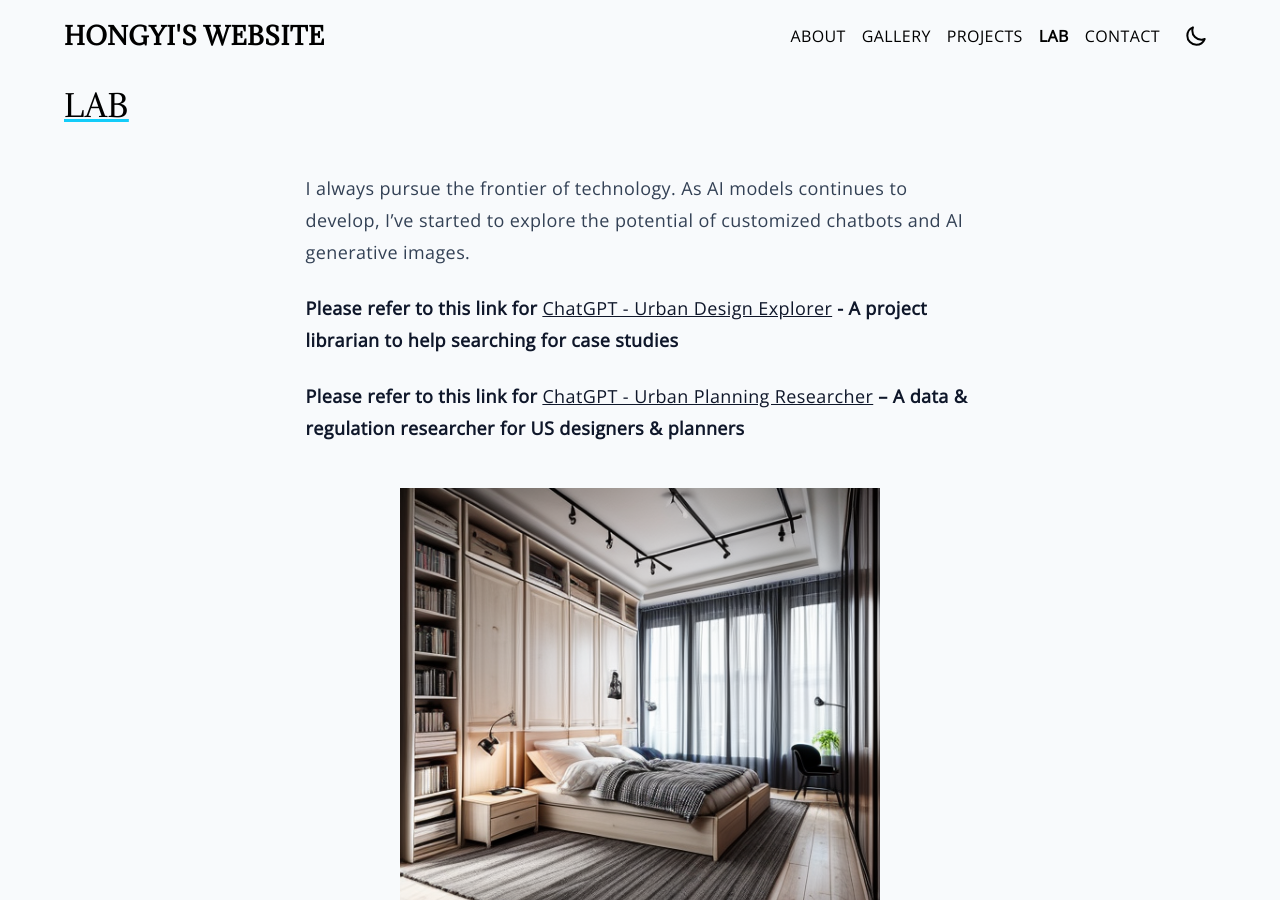
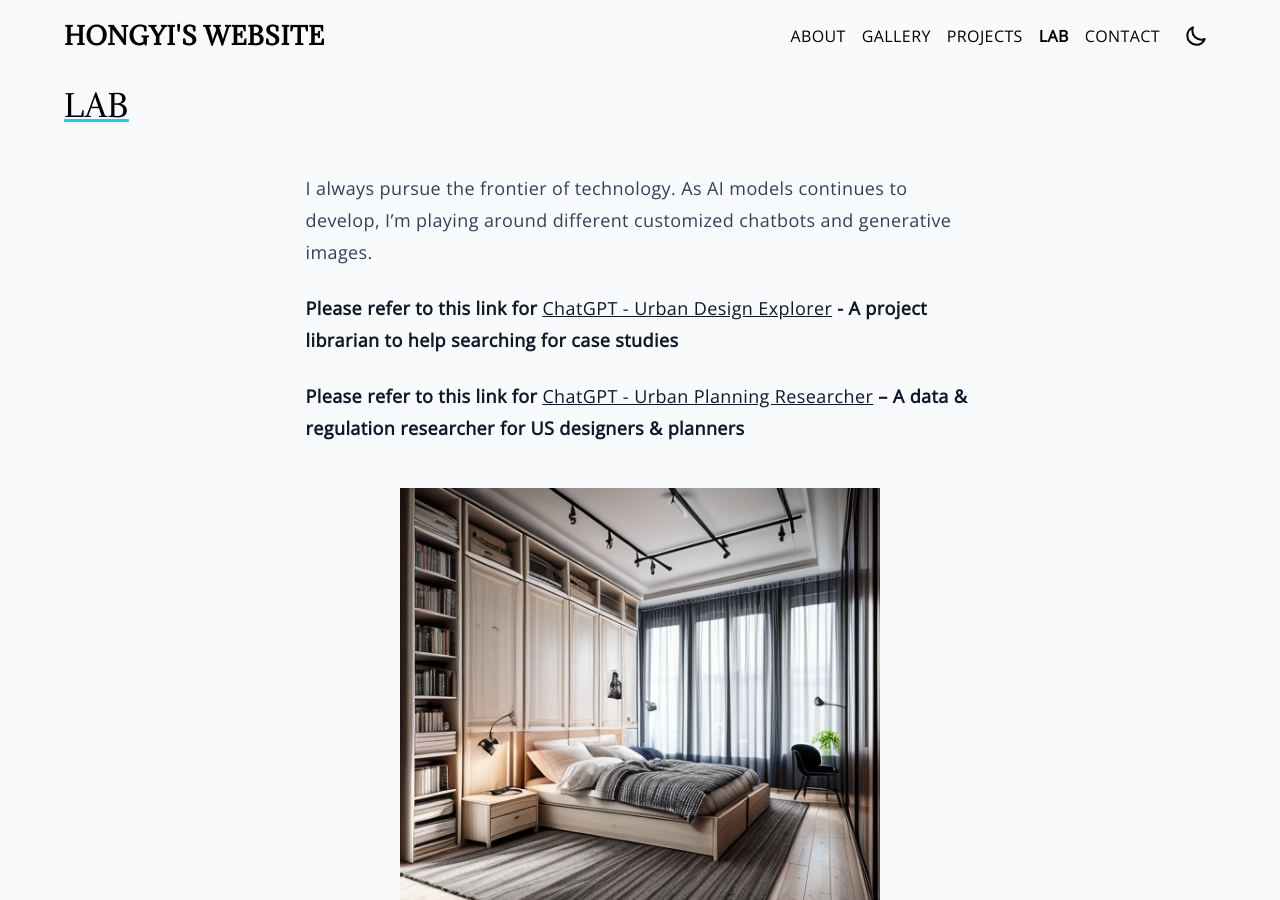
Before and after one commit to hongyili-hl/hongyili-hl.github.io, a Jekyll site: the page built from sample.md, in a window 1280 px wide and 900 px high. Built offline with Jekyll 4.4.1, drawn with Linux system fonts in a browser that asks for light colours.

Commit message:
Update sample.md

```diff
--- a/sample.md
+++ b/sample.md
@@ -4,7 +4,7 @@ layout: tags
 permalink: /lab/
 ---
 
-I always pursue the frontier of technology. As AI models continues to develop, I’ve started to explore the potential of customized chatbots and AI generative images.
+I always pursue the frontier of technology. As AI models continues to develop, I’m playing around different customized chatbots and generative images.
 
 **Please refer to this link for [ChatGPT - Urban Design Explorer](https://chatgpt.com/g/g-TH6GvR0Lu-urban-design-explorer) - A project librarian to help searching for case studies**
 
```
